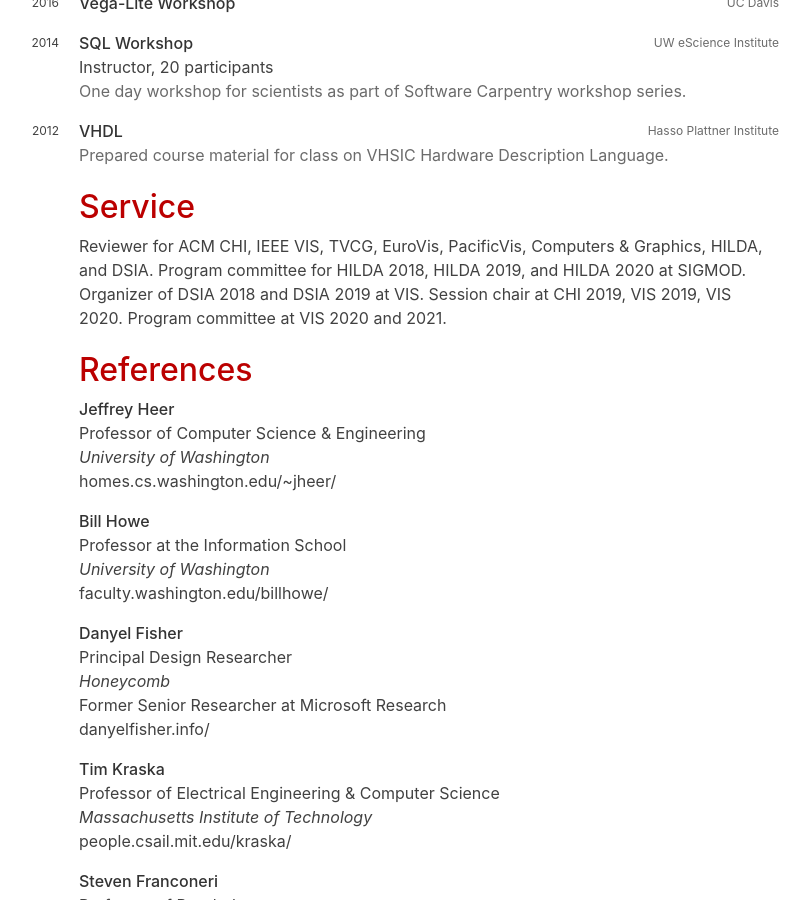
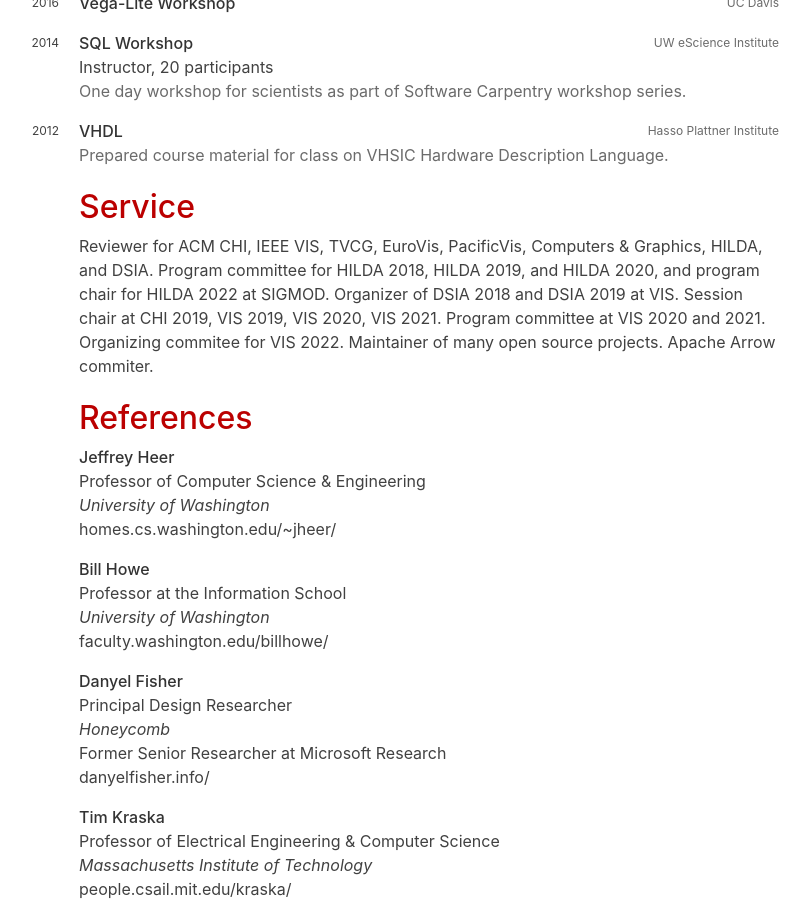
Before and after one commit to domoritz/domoritz.github.io, a Jekyll site: the page built from cv.html, in a window 1280 px wide and 900 px high, scrolled down 9803 px. Shown: the whole window, without its empty margins (261-1071 px from the left). Built offline with Jekyll 4.4.1, drawn with Linux system fonts in a browser that asks for light colours.

Commit message:
Update service

```diff
--- a/cv.html
+++ b/cv.html
@@ -248,9 +248,10 @@
 
 <p>
   Reviewer for ACM CHI, IEEE VIS, TVCG, EuroVis, PacificVis, Computers & Graphics, HILDA, and DSIA.
-  Program committee for <a href="http://hilda.io/2018/">HILDA 2018</a>, <a href="http://hilda.io/2019/">HILDA 2019</a>, and <a href="http://hilda.io/2020/">HILDA 2020</a> at SIGMOD.
+  Program committee for <a href="http://hilda.io/2018/">HILDA 2018</a>, <a href="http://hilda.io/2019/">HILDA 2019</a>, and <a href="http://hilda.io/2020/">HILDA 2020</a>, and program chair for <a href="https://hilda.io/2022/">HILDA 2022</a> at SIGMOD.
   Organizer of <a href="https://www.interactive-analysis.org/year/2018/">DSIA 2018</a> and <a href="https://www.interactive-analysis.org/">DSIA 2019</a> at VIS.
-  Session chair at CHI 2019, VIS 2019, VIS 2020. Program committee at VIS 2020 and 2021.
+  Session chair at CHI 2019, VIS 2019, VIS 2020, VIS 2021. Program committee at VIS 2020 and 2021. Organizing commitee for VIS 2022.
+  Maintainer of many open source projects. <a href="https://arrow.apache.org/committers/">Apache Arrow commiter</a>.
   <!-- <br/>
   Member of the <a href="https://frictionlessdata.io/">Frictionless Data</a> working group that aims to submit a specification to the <a href="https://www.ietf.org/">IETF</a>. -->
 </p>
```
